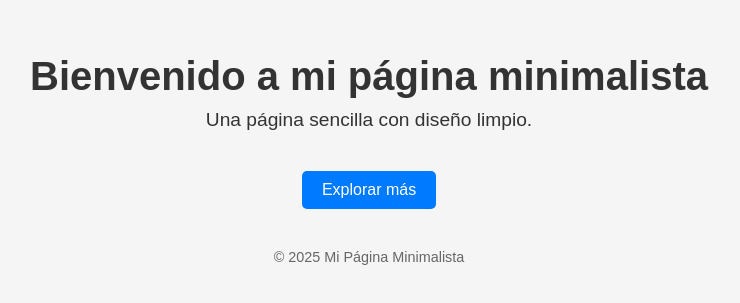
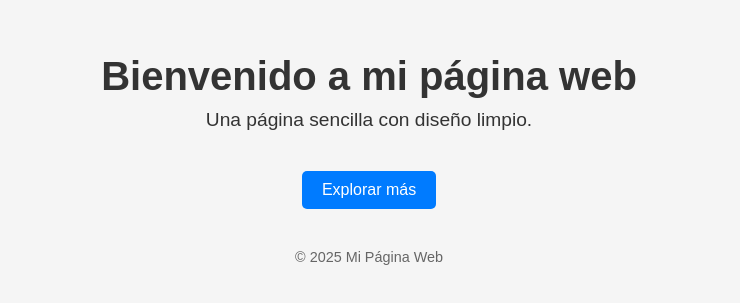
Before and after one commit to angelsimoonn/pagina-empresa, a plain HTML site: page index.html in a window 1280 px wide. Shown: the part 241-544 px from the top of the page, without its empty margins (271-1011 px from the left). Drawn offline with Linux system fonts and the light colour scheme.

Commit message:
Update index.html

```diff
--- a/index.html
+++ b/index.html
@@ -58,12 +58,12 @@
 </head>
 <body>
     <header>
-        <h1>Bienvenido a mi página minimalista</h1>
+        <h1>Bienvenido a mi página web</h1>
         <p>Una página sencilla con diseño limpio.</p>
     </header>
     <a href="#">Explorar más</a>
     <footer>
-        &copy; 2025 Mi Página Minimalista
+        &copy; 2025 Mi Página Web
     </footer>
 </body>
 </html>
```
